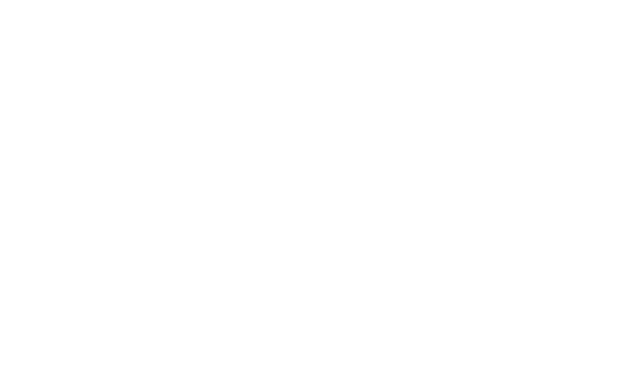
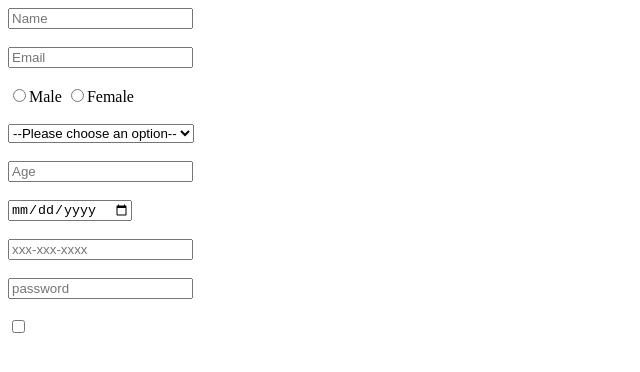
Before and after one commit to acciojob/signup-form-car-kaushikk2001, a website: page main.html in a window 1280 px wide. Shown: the whole page, without its empty margins (0-640 px from the left). Drawn offline with Linux system fonts and the light colour scheme.

Commit message:
created a submission

```diff
--- a/main.html
+++ b/main.html
@@ -7,10 +7,30 @@
 </head>
 
 <body>
-	<!-- the entire body must be written by student -->
-    <script type="text/javascript" src="./script.js">
-</script>
+	<form>
+		<input type="text" id="name" placeholder="Name" required><br>
+		<br>
+		<input type="email" id=email placeholder="Email" required><br>
+		<br>
+		<input type="radio" name="gen" id="gender_m" required><label>Male</label>
+		<input type="radio" name="gen" id="gender_f" required><label>Female</label><br>
+		<br>
+		<select id="cars"  required>
+			<option>--Please choose an option--</option>
+		</select><br>
+		<br>
+		<input type="number" id=age placeholder="Age" required><br>
+		<br>
+		<input type="date" id=date required><br>
+		<br>
+		<input type="number" id="tel" placeholder="xxx-xxx-xxxx"><br>
+		<br>
+		<input type="password" id="password" placeholder="password" required><br>
+		<br>
+		<input type="checkbox" id="tos" required><br>
+		<br>
 
+	</form>
 </body>
 
 </html>
```
